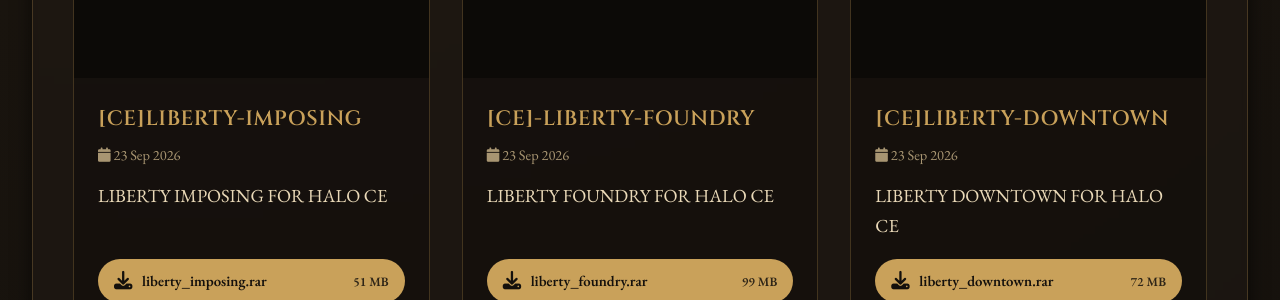
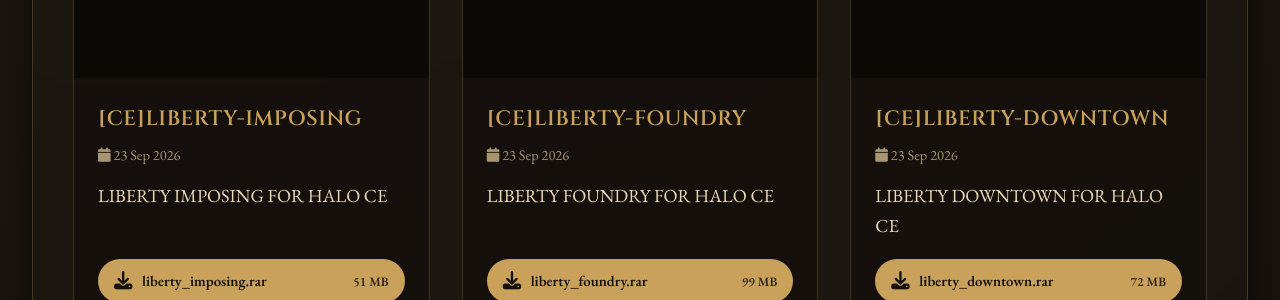
Before and after one commit to Chalwk/NC-Halo-Maps, a Jekyll site: the page built from maps.html, in a window 1280 px wide and 900 px high, scrolled down 3240 px. Shown: the part 155-455 px from the top of the window. Built offline with Jekyll 4.4.1, drawn with Linux system fonts in a browser that asks for light colours.

```diff
--- a/_data/releases.json
+++ b/_data/releases.json
@@ -370,7 +370,7 @@
   {
     "id": 394818761,
     "tag": "CE-LIBERTY-FOUNDRY",
-    "name": "[CE]-LIBERTY-FOUNDRY",
+    "name": "[CE]LIBERTY-FOUNDRY",
     "body": "LIBERTY FOUNDRY FOR HALO CE",
     "prerelease": false,
     "published_at": "2026-09-23T15:49:35Z",
```
